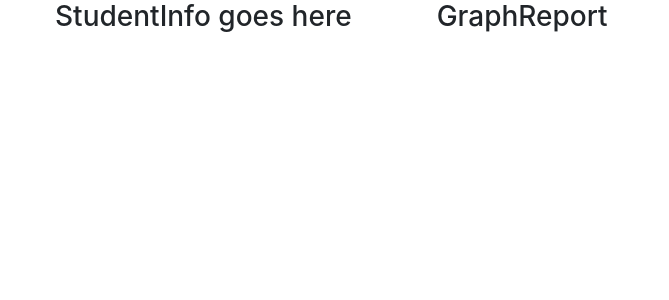
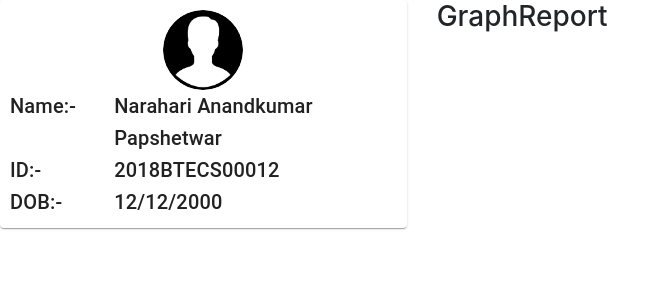
Before and after one commit to hari-44456/-gamification-for-intellectually-disabled, a React (Create React App) app in the folder frontend/: page / in a window 1280 px wide. Shown: the top 300 px of the page, without its empty margins (0-669 px from the left). Built offline with nearby package versions, Linux system fonts and the light colour scheme.

Commit message:
StudentInfo Ready

```diff
--- a/frontend/src/StudentDash/components/StudentInfo.js
+++ b/frontend/src/StudentDash/components/StudentInfo.js
@@ -1,11 +1,73 @@
 import React from 'react';
+import {Row,Col} from 'react-bootstrap';
+import { Avatar, Card, makeStyles, Typography } from '@material-ui/core';
+
+import PersonImage from '../../assets/img/person-outline.png';
+
+const useStyles = makeStyles((theme) => ({
+    large: {
+        width: theme.spacing(10),
+        height: theme.spacing(10),
+    },
+}));
 
 export default function StudentInfo(){
+    const classes = useStyles();
     return(
-        <React.Fragment>
-            <h3>
-                StudentInfo goes here
-            </h3>
-        </React.Fragment>
+        <Card style={{padding:'10px'}}>
+            <Row>
+                <Col align='center'>
+                    <Avatar className={classes.large} src={PersonImage} alt='person-image'/>
+                </Col>
+            </Row>
+            <Row>
+                <Col align='left'>
+                    <Row>
+                        <Col md={3}>
+                            <Typography variant='h6'>
+                                Name:-
+                            </Typography>
+                        </Col>
+                        <Col md={9}>
+                            <Typography variant='h6'>
+                                Narahari Anandkumar Papshetwar
+                            </Typography>
+                        </Col>
+                    </Row>
+                </Col>
+            </Row>
+            <Row>
+                <Col align='left'>
+                    <Row>
+                        <Col md={3}>
+                            <Typography variant='h6'>
+                                ID:-
+                            </Typography>
+                        </Col>
+                        <Col md={9}>
+                            <Typography variant='h6'>
+                                2018BTECS00012
+                            </Typography>
+                        </Col>
+                    </Row>
+                </Col>
+            </Row>
+            <Row>
+                <Col align='left'>
+                    <Row>
+                        <Col md={3}>
+                            <Typography variant='h6'>
+                                DOB:-
+                            </Typography>
+                        </Col>
+                        <Col md={9}>
+                            <Typography variant='h6'>
+                                12/12/2000
+                            </Typography>
+                        </Col>
+                    </Row>
+                </Col>
+            </Row>
+        </Card  >
     )
 }
--- a/frontend/src/StudentDash/pages/StudentDash.js
+++ b/frontend/src/StudentDash/pages/StudentDash.js
@@ -5,9 +5,18 @@ import { makeStyles } from '@material-ui/core/styles';
 import StudentInfo from '../components/StudentInfo';
 import GraphReport from '../components/GraphReport';
 
+const useStyles = makeStyles((theme) => ({
+    info: {
+        display: 'sticky',
+        top: '50%',
+    },
+}));
+
 export default function StudentDash(){
+    const classes = useStyles();
+
     return(
-        <Row>
+        <Row className={classes.info}>
             <Col md={4}>
                 <StudentInfo />
             </Col>
```
Also changed, not shown: frontend/src/assets/img/person-outline.png (added).
